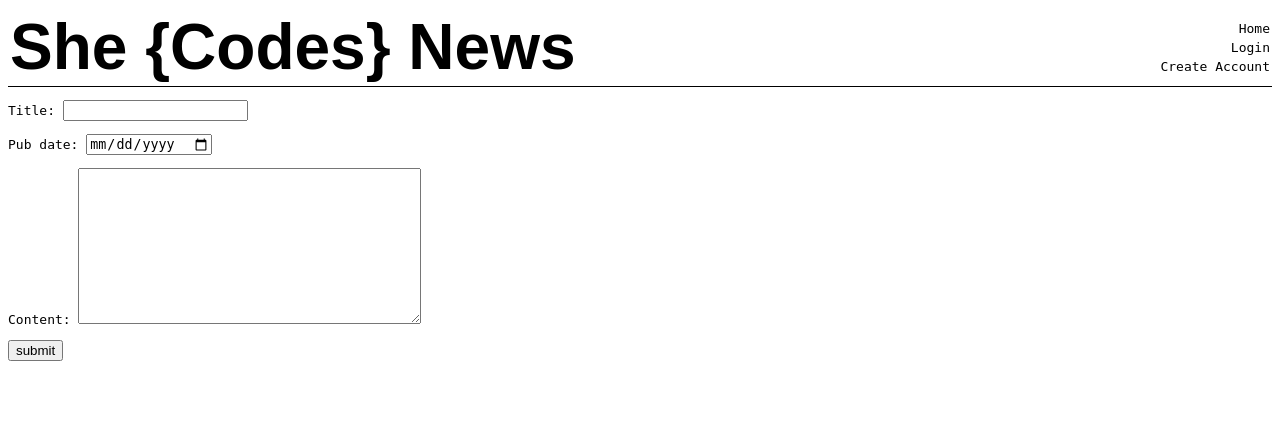
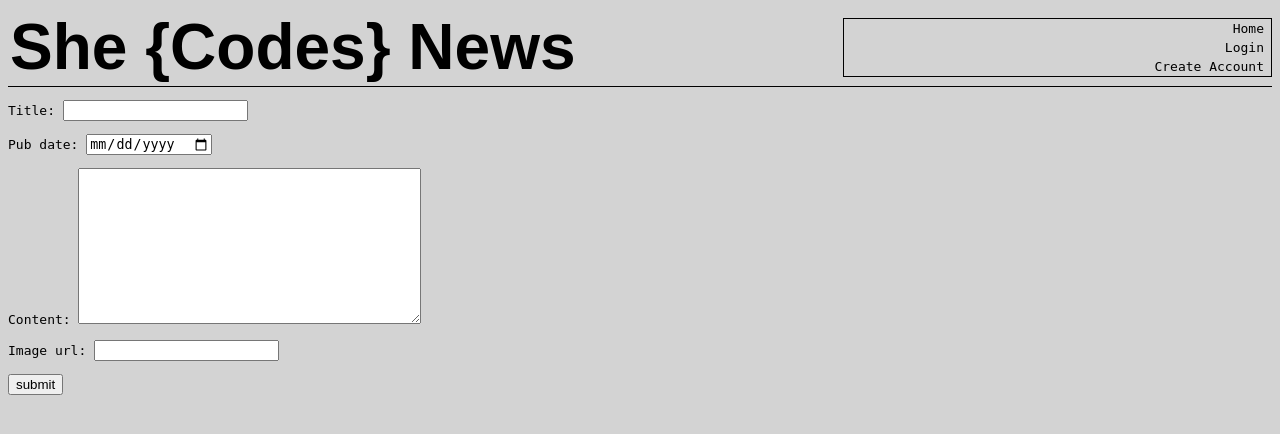
Before and after one commit to KritiBhardwaj/django-project-demo, a Django app: page /news/add-story/ in a window 1280 px wide. Shown: the top 434 px of the page. Run offline with Django 3.2, Linux system fonts and the light colour scheme; parts of the project's set-up code (start-up, migrations or seed data) failed here and were passed over; some web fonts are replaced.

Commit message:
updating she codes news formatting

```diff
--- a/she_codes_news/news/forms.py
+++ b/she_codes_news/news/forms.py
@@ -5,7 +5,7 @@ from .models import NewsStory
 class StoryForm(ModelForm):
     class Meta:
         model = NewsStory
-        fields = ['title', 'pub_date', 'content']
+        fields = ['title', 'pub_date', 'content', 'image_url']
         widgets ={
             'pub_date': forms.DateInput(format=('%m/%d/%Y'),
             attrs={'class':'form-control', 'placeholder':'Select a data','type':'date'})
--- a/she_codes_news/news/models.py
+++ b/she_codes_news/news/models.py
@@ -10,3 +10,4 @@ class NewsStory(models.Model):
     )
     pub_date = models.DateTimeField()
     content = models.TextField()
+    image_url= models.CharField(max_length=1000, null=True)
--- a/she_codes_news/news/urls.py
+++ b/she_codes_news/news/urls.py
@@ -6,5 +6,6 @@ app_name = 'news'
 urlpatterns = [
     path('', views.IndexView.as_view(), name='index'),
     path('<int:pk>/', views.StoryView.as_view(), name='story'),
-    path('add-story/', views.AddStoryView.as_view(), name='newStory')
+    path('add-story/', views.AddStoryView.as_view(), name='newStory'),
+    path('view-story/<int:author>', views.ViewAuthorStories.as_view(), name='authorStories')
 ]
--- a/she_codes_news/news/views.py
+++ b/she_codes_news/news/views.py
@@ -32,3 +32,14 @@ class AddStoryView(generic.CreateView):
     def form_valid(self, form):
         form.instance.author = self.request.user
         return super().form_valid(form)
+
+class ViewAuthorStories(generic.ListView):
+    template_name = 'news/viewAuthorStory.html'
+
+    def get_queryset(self):
+        return NewsStory.objects.all()
+
+    def get_contect_data(self, **kwargs):
+        context = super().get_context_data(**kwargs)
+        context['author_stories'] = NewsStory.objects.filter(author=self.kwargs.get("author")).order_by('-pub_date')
+        return context
--- a/she_codes_news/static/styles.css
+++ b/she_codes_news/static/styles.css
@@ -1,7 +1,7 @@
 @import url('https://fonts.googleapis.com/css2?family=Montserrat+Subrayada:wght@700&display=swap');
 
 body {
-    background-color: rgb()
+    background-color: lightgray;
 }
 
 header {
@@ -37,10 +37,13 @@ h3 {
 }
 
 nav {
-    flex-basis: 20%;
+    flex-basis: 40%;
     display: flex;
     flex-direction: column;
     align-items: flex-end;
+    border: 1px solid #000;
+    padding-right: 5px;
+    padding-left: 5px;
 }
 
 a {
@@ -52,3 +55,8 @@ a {
 a, p {
     font-family: monospace;
 }
+
+.story-card
+{
+background-color: lightyellow;
+}
--- a/she_codes_news/templates/nav.html
+++ b/she_codes_news/templates/nav.html
@@ -2,7 +2,7 @@
     <a href="{% url 'news:index' %}">Home</a>
     {% if request.user.is_authenticated %}
         <a href="{% url 'users:changeAccount' user.id %}">Welcome {{  request.user.username }}</a>
-        <a href="{% url 'news:newStory' %}">Write New Story</a>
+        <a href="{% url 'news:newStory' %}">    Write New Story </a>
         <a href="{% url 'logout' %}">Logout</a>
     {% else %}
         <a href="{% url 'login' %}">Login</a>
--- a/she_codes_news/users/forms.py
+++ b/she_codes_news/users/forms.py
@@ -10,4 +10,4 @@ class CustomUserCreationForm(UserCreationForm):
 class CustomUserChangeForm(UserChangeForm):
     class Meta:
         model = CustomUser
-        fields = ['username', 'email', 'About_Me']
+        fields = ['username', 'email', 'About_Me','user_image']
--- a/she_codes_news/users/models.py
+++ b/she_codes_news/users/models.py
@@ -8,6 +8,7 @@ class CustomUser(AbstractUser):
     # pass
 
     About_Me = models.TextField(max_length=500,blank=True)
+    user_image= models.CharField(max_length=3000,blank=True, null=True)
 
     def __str__(self):
         return self.username
```
Also changed, not shown: she_codes_news/news/templates/news/storyCard.html (+5 -3 lines), she_codes_news/news/templates/news/viewAuthorStory.html (added, +21 -0 lines), she_codes_news/news/migrations/0003_newsstory_image_url.py (added), she_codes_news/users/migrations/0003_customuser_user_image.py (added).
